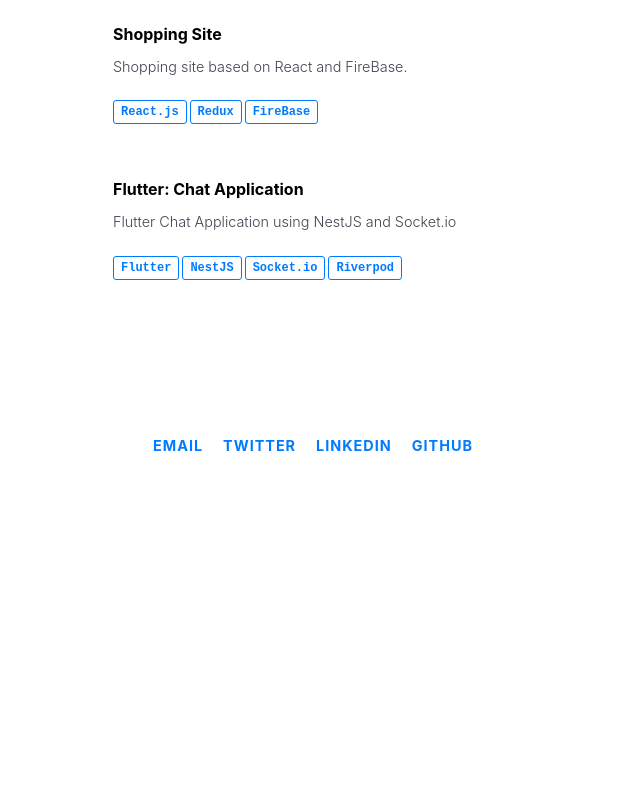
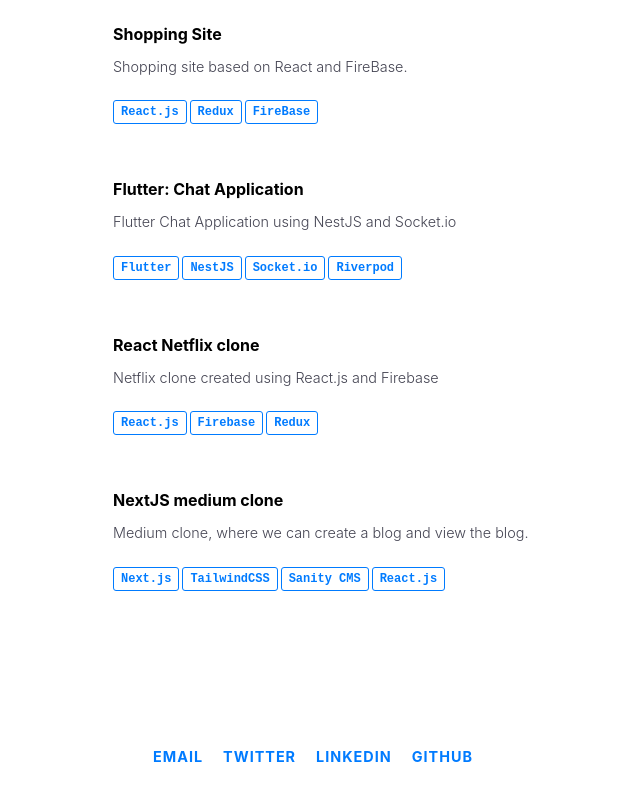
Before and after one commit to DarshanK777/deploy-portfolio, a React (Vite) app: page / in a window 1280 px wide. Shown: the part 2593-3393 px from the top of the page, without its empty margins (327-967 px from the left). Before the commit the page ends 3100 px from the top, so only its background shows below. Built offline with nearby package versions, Linux system fonts and the light colour scheme.

Commit message:
changes to vite config

```diff
--- a/src/data/projects.js
+++ b/src/data/projects.js
@@ -99,5 +99,30 @@
         Ongoing: false
 
     },
+    {
+        name: "React Netflix clone",
+        description: "Netflix clone created using React.js and Firebase",
+        technologies: [
+            'React.js',
+            "Firebase",
+            "Redux",
+        ],
+        link: "https://github.com/dk5761/react-netflix",
+        Ongoing: false
+
+    },
+    {
+        name: "NextJS medium clone",
+        description: "Medium clone, where we can create a blog and view the blog.",
+        technologies: [
+            'Next.js',
+            "TailwindCSS",
+            "Sanity CMS",
+            "React.js"
+        ],
+        link: "https://github.com/dk5761/nextjs-blog",
+        Ongoing: false
+
+    },
 
 ]
--- a/vite.config.js
+++ b/vite.config.js
@@ -3,6 +3,9 @@
 
 // https://vitejs.dev/config/
 export default defineConfig({
-  base: '/portfolio/',
+  base: '',
   plugins: [react()],
+  build: {
+    outDir: './build'
+  }
 })
```
Also changed, not shown: 1 other file (tests, documents, lock files or other folders).
